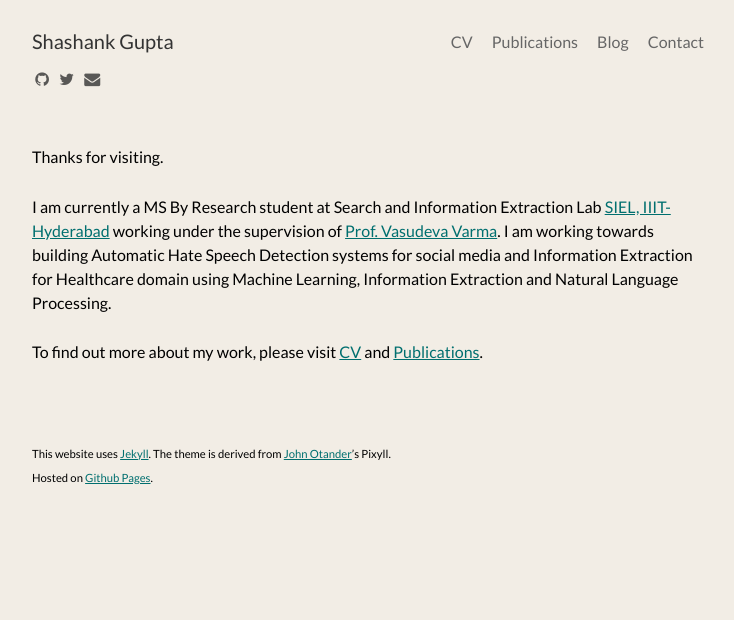
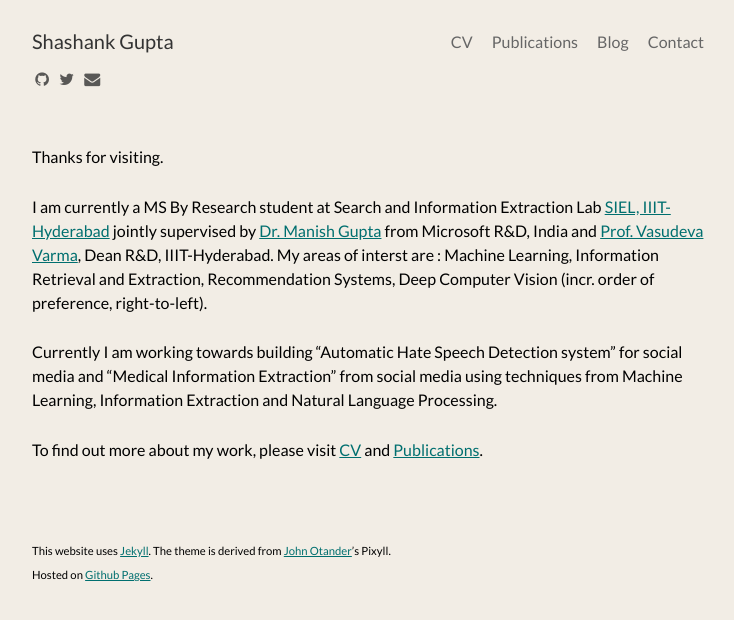
Before and after one commit to shashankg7/shashankg7.github.io, a Jekyll site: the page built from index.md, in a window 1280 px wide. Shown: the top 620 px of the page, without its empty margins (272-1006 px from the left). Built offline with Jekyll 4.4.1, drawn with Linux system fonts in a browser that asks for light colours; nearby versions of some CDN libraries.

Commit message:
Index page updated

```diff
--- a/index.md
+++ b/index.md
@@ -5,7 +5,9 @@
 
 Thanks for visiting.
 
-I am currently a MS By Research student at Search and Information Extraction Lab [SIEL, IIIT-Hyderabad](search.iiit.ac.in) working under the supervision of [Prof. Vasudeva Varma](https://faculty.iiit.ac.in/~vv/Home.html). I am working towards building Automatic Hate Speech Detection systems for social media and Information Extraction for Healthcare domain using Machine Learning, Information Extraction and Natural Language Processing.
+I am currently a MS By Research student at Search and Information Extraction Lab [SIEL, IIIT-Hyderabad](search.iiit.ac.in) jointly supervised by [Dr. Manish Gupta](https://www.microsoft.com/en-us/research/people/gmanish/?from=http%3A%2F%2Fresearch.microsoft.com%2Fen-us%2Fpeople%2Fgmanish%2F#) from Microsoft R&D, India and [Prof. Vasudeva Varma](https://faculty.iiit.ac.in/~vv/Home.html), Dean R&D, IIIT-Hyderabad. My areas of interst are : Machine Learning, Information Retrieval and Extraction, Recommendation Systems, Deep Computer Vision (incr. order of preference, right-to-left).
+
+Currently I am working towards building "Automatic Hate Speech Detection system" for social media and "Medical Information Extraction" from social media using techniques from Machine Learning, Information Extraction and Natural Language Processing.
 
 To find out more about my work, please visit [CV](/resume-final.pdf) and [Publications](/publications/).
 
```
